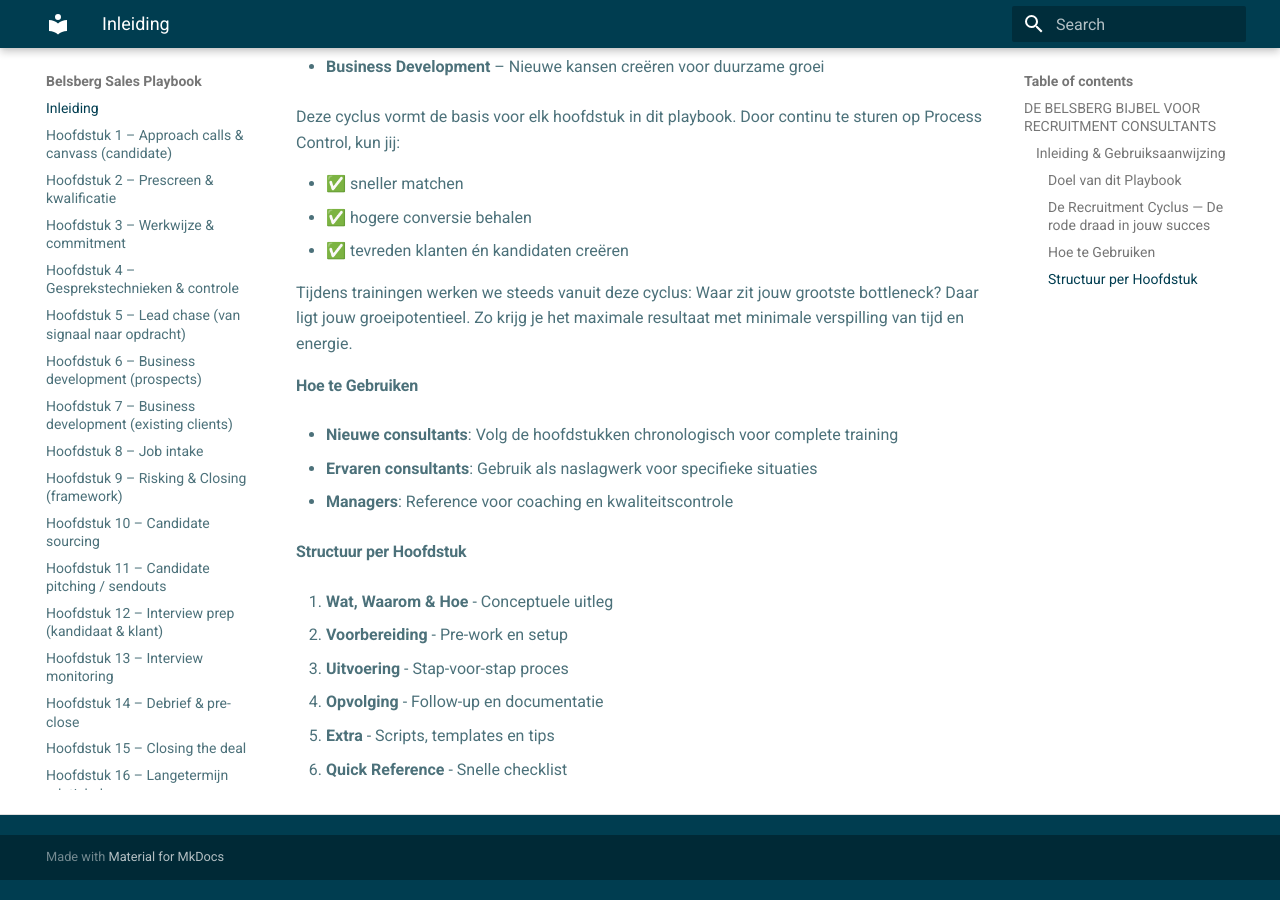
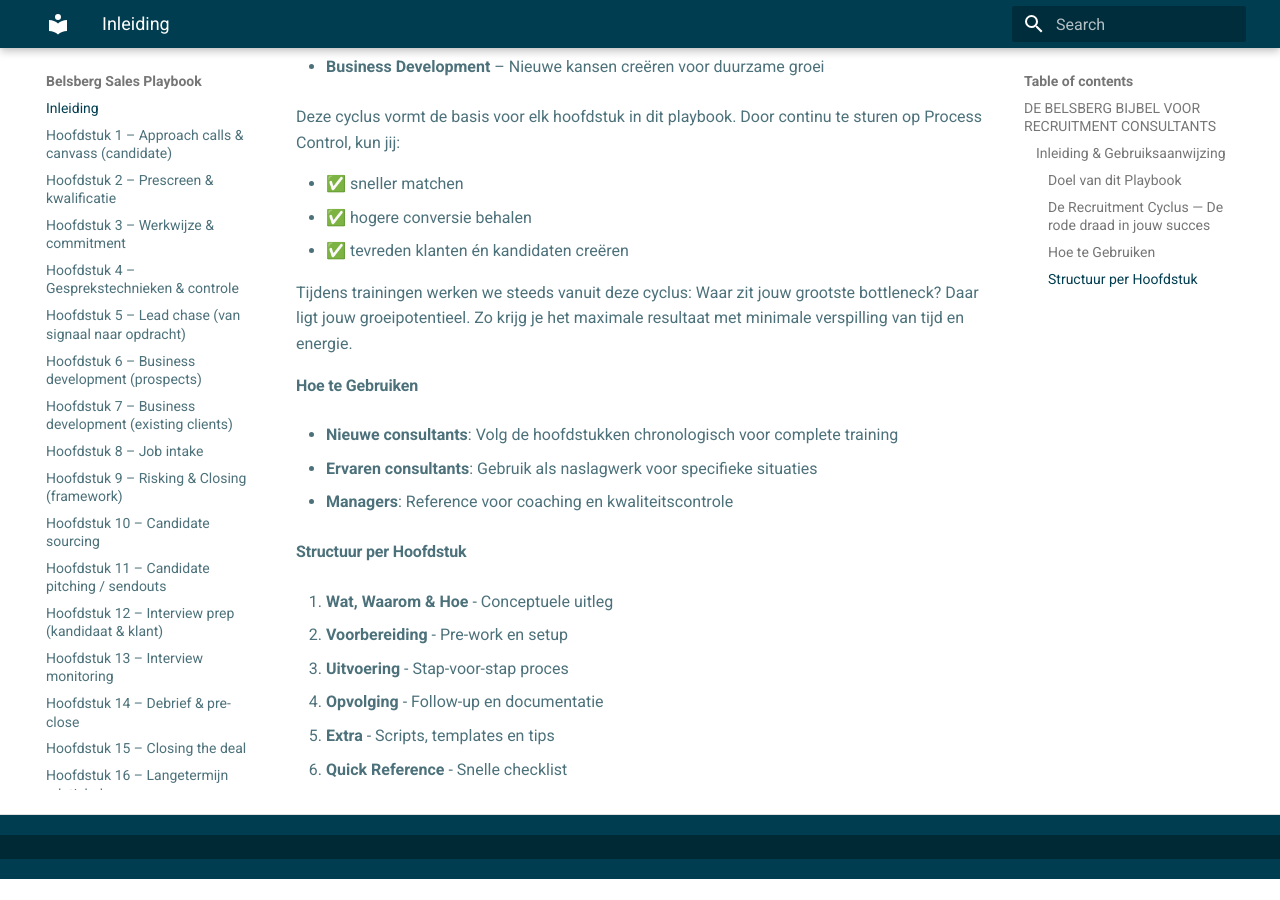
Before and after one commit to Kaap11/belsberg_playbook_webversie, an MkDocs documentation site: the page built from docs/index.md, in a window 1280 px wide and 900 px high, scrolled down 673 px. Built offline with MkDocs 1.6.1 and Material for MkDocs 9.7.7, drawn with Linux system fonts in a browser that asks for light colours; after the commit the page ends 1552 px from its top, so only the background shows below that.

Commit message:
Update mkdocs.yml

```diff
--- a/mkdocs.yml
+++ b/mkdocs.yml
@@ -1,22 +1,19 @@
 site_name: Belsberg Sales Playbook
+
 theme:
   name: material
 
 docs_dir: docs
 
-
 extra_css:
   - styles/brand.css
 
-
 extra:
-  Generator: false
+  generator: false
   footer: |
-    <hr style="margin-top:2em;opacity:0.2;">
     <p style="font-size:0.8rem;color:#FFFFFF;text-align:center;">
       <strong>Belsberg Sales Playbook – Pilotversie 1.1 (november 2025)</strong>
     </p>
-
 
 markdown_extensions:
   - admonition
@@ -26,6 +23,9 @@
   - attr_list
   - toc:
       permalink: true
+
+nav:
+  # (de rest van je navigatie blijft ongewijzigd)
 
 
 nav:
```
